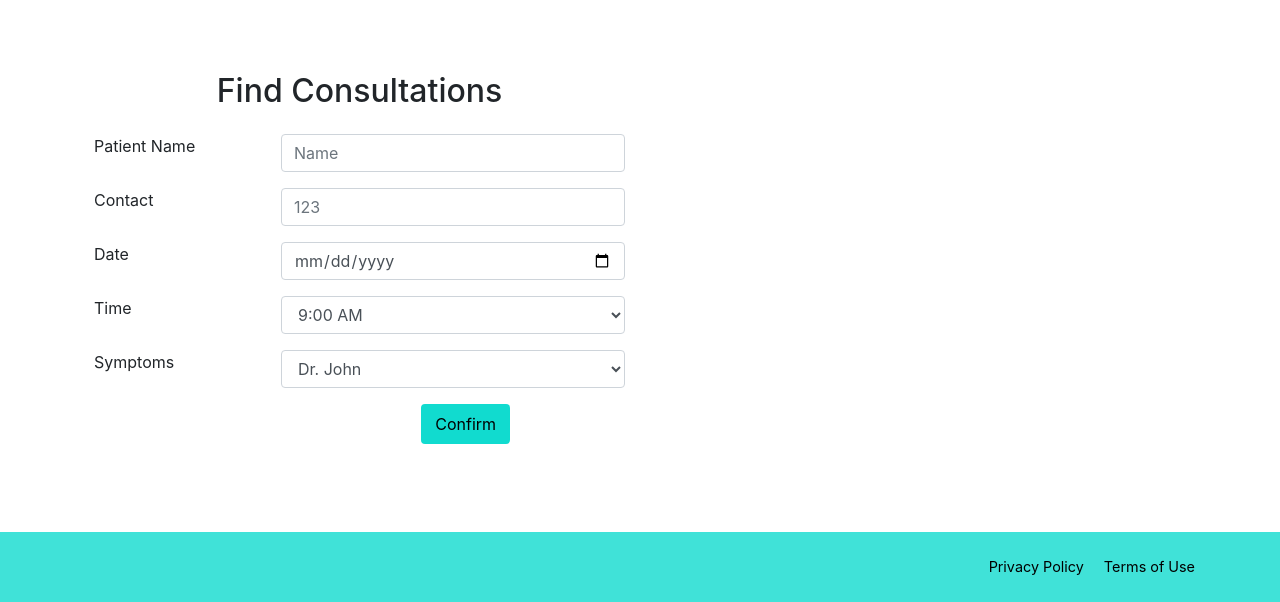
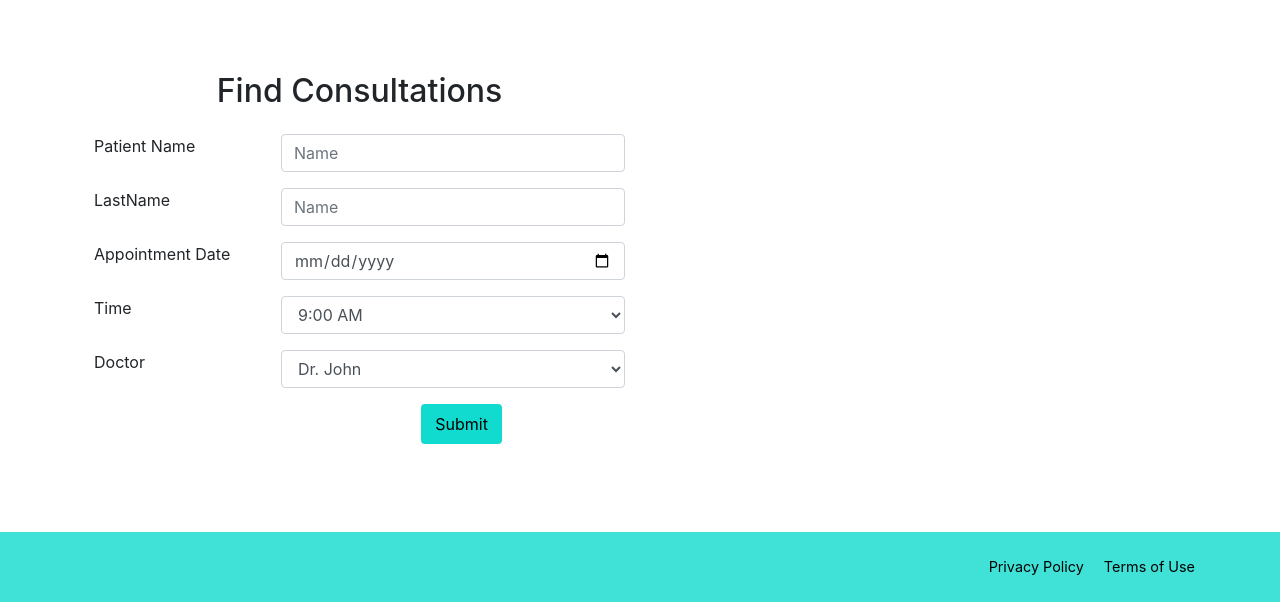
Before and after one commit to VedhaSankar/health-care-app, a Flask app: template templates/appointment-reg.html in a window 1280 px wide. Shown: the part 640-1242 px from the top of the page. Run offline with Flask 2, Linux system fonts and the light colour scheme; the template is opened without the code that fills it, so the values that code supplies are empty; parts of the project's set-up code (start-up, migrations or seed data) failed here and were passed over; some libraries are stand-ins or nearby versions.

Commit message:
ui-added

```diff
--- a/app.py
+++ b/app.py
@@ -169,12 +169,12 @@ def logout():
 
 
 @app.route('/appointment-registration', methods = ["GET", "POST"])
-def appointment_registration():
+def appointment_reg():
 
     if (request.method == "POST"):
 
         # get user input from html form
-
+        print('lol')
         first_name          = request.values.get("first_name")
         last_name           = request.values.get("last_name")
         doctor              = request.form.getlist('doctor')[0]
--- a/templates/appointment-reg.html
+++ b/templates/appointment-reg.html
@@ -58,33 +58,33 @@
               <h2 class="text-center my-4">
                   Find Consultations
               </h2>
-              <form>
+              <form action="/appointment-reg">
                   <div class="form-group row">
-                      <label class="col-sm-4 col-lg-4">
+                      <label for="first_name" class="col-sm-4 col-lg-4">
                           Patient Name
                       </label>
                       <div class="col-sm-8 col-lg-8">
-                          <input type="text"id="patient-name"class="form-control"
+                          <input type="text" id="patient-name"class="form-control" name="first_name"
                           placeholder="Name"required>
                       </div>
                   </div>
                   <!---->
                   <div class="form-group row">
                     <label class="col-sm-4 col-lg-4">
-                        Contact
+                        LastName
                     </label>
                     <div class="col-sm-8 col-lg-8">
-                        <input type="tel"id="contact"class="form-control"
-                        placeholder="123"required>
+                        <input type="text"id="contact"class="form-control" name="last_name"
+                        placeholder="Name"required>
                     </div>
                 </div>
                 <!---->
                 <div class="form-group row">
                     <label class="col-sm-4 col-lg-4">
-                      Date
+                      Appointment Date
                     </label>
                     <div class="col-sm-8 col-lg-8">
-                        <input type="date"id="date"class="form-control">
+                        <input type="date"id="date"class="form-control" name="appointment_date">
                     </div>
                 </div>
                 <!---->
@@ -112,7 +112,7 @@
                 <!---->
                 <div class="form-group row">
                     <label class="col-sm-4 col-lg-4">
-                       Symptoms
+                       Doctor
                     </label>
                     <div class="col-sm-8 col-lg-8">
 
@@ -128,11 +128,12 @@
                 <!---->
                 <div class="form-group row justify-content-end">
                     <div class="col-sm-5">
-                        <button type="submit"class="btn btn-form">
-                            Confirm
-                        </button>
+                        <input type="submit"class="btn btn-form">
+
+
                     </div>
                 </div>
+                <span>{{message}}</span>
 
               </form>
           </div>
```
